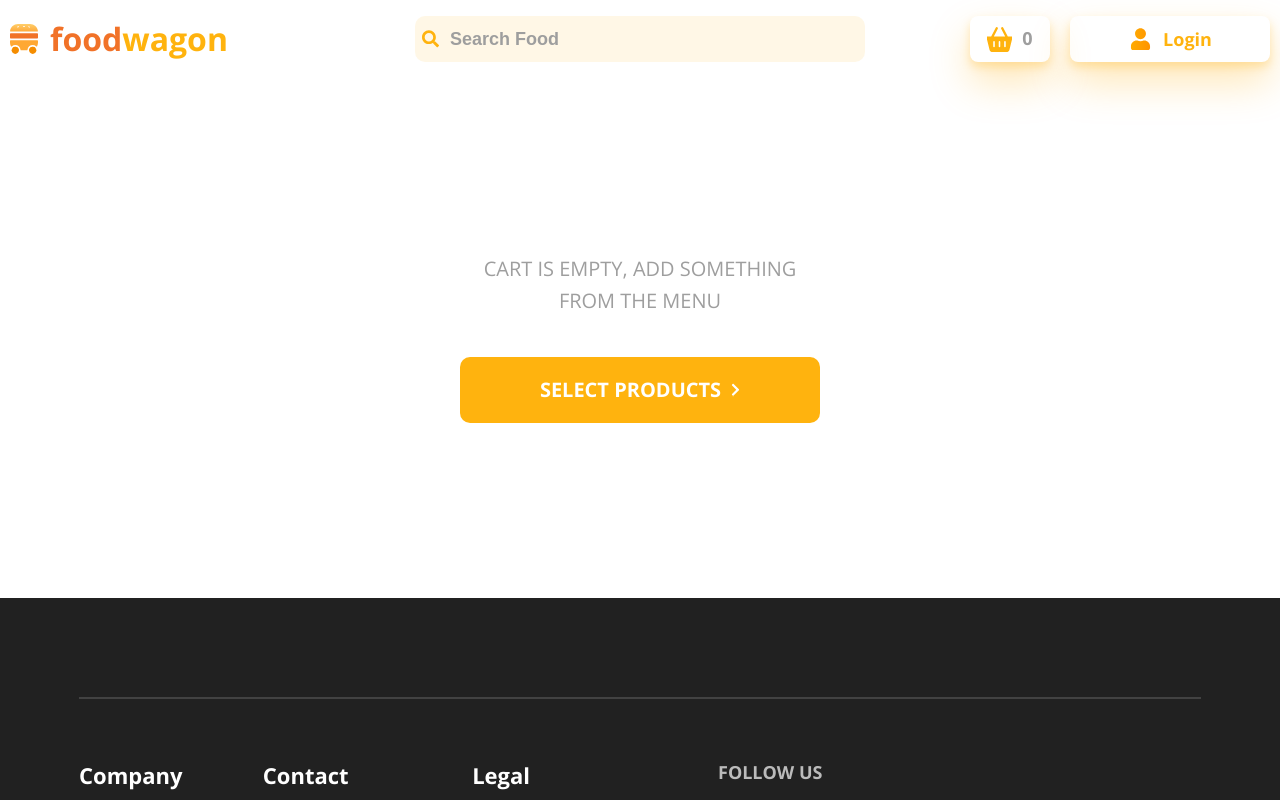
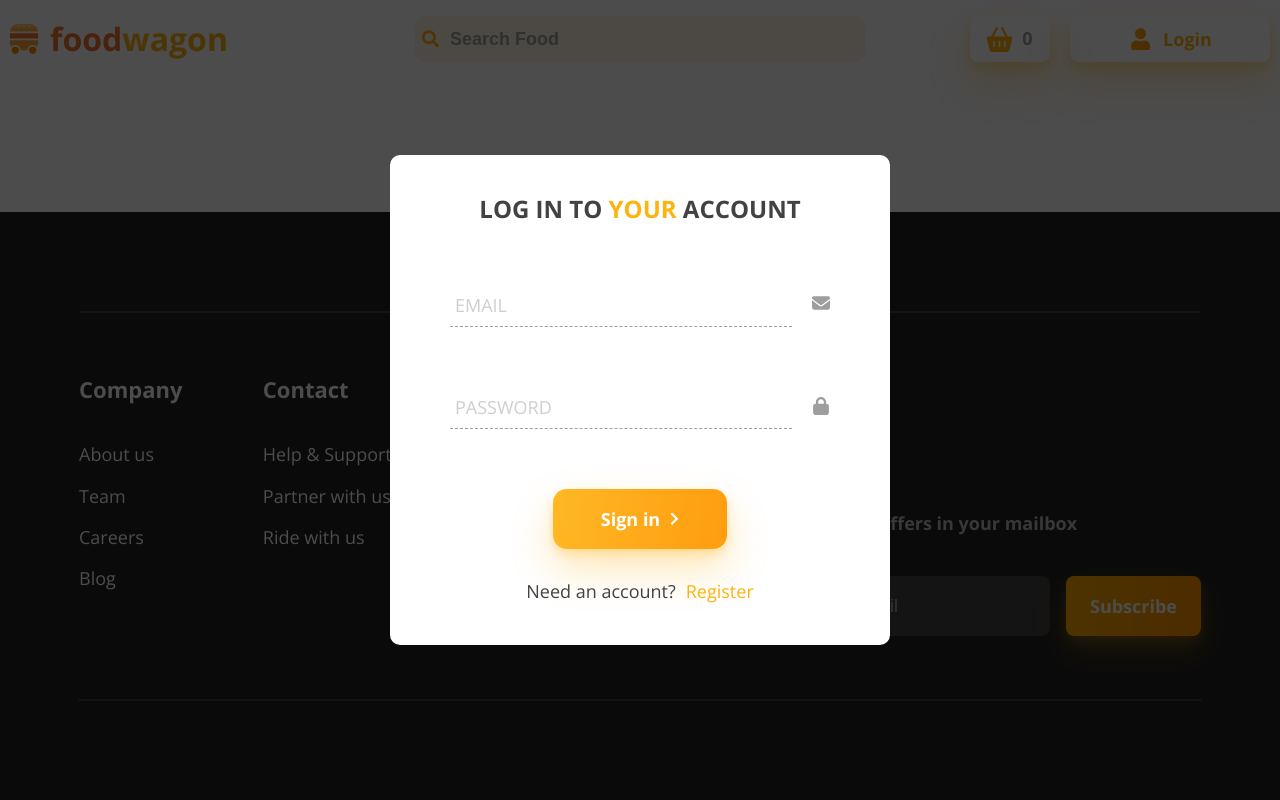
Before and after one commit to boby-boo/food_wagon, a React (Create React App) app: page /cart in a window 1280 px wide. Shown: the top 800 px of the page. Built offline with nearby package versions, Linux system fonts and the light colour scheme.

Commit message:
feat: added private route

```diff
--- a/food_wagon.json
+++ b/food_wagon.json
@@ -1955,5 +1955,11 @@
     }
   ],
   "users": [
+    {
+      "id": "ace51093-f3de-48e0-9902-3c1b193ab526",
+      "login": "volodymyr",
+      "email": "volodka.isyk.95@gmail.com",
+      "password": "volodymyr1"
+    }
   ]
 }
--- a/src/components/app/App.js
+++ b/src/components/app/App.js
@@ -12,7 +12,7 @@ const Footer = lazy(() => import('../footer/Footer'));
 const SearchedList = lazy(() => import('../searchedList/SearchedList')) ;
 const ProductItem = lazy(() => import('../productItem/ProductItem'));
 const Signup = lazy(() => import('../signup/Signup'));
-
+const PrivateRoute = lazy(() => import('../privateRoute/PrivateRoute'));
 
 const App = () => {
     return (
@@ -29,7 +29,11 @@ const App = () => {
                                     <Route index element={<RestaurantItemCard/>} />
                                     <Route path=':productId' element={<ProductItem />}/>
                                 </Route>
-                                <Route path='/cart' element={<Cart/>} />
+                                <Route path='/cart' element={
+                                    <PrivateRoute>
+                                        <Cart/>
+                                    </PrivateRoute>
+                                } />
                             </Routes>
                         </Suspense>
                     </main>
--- a/src/components/button/button.scss
+++ b/src/components/button/button.scss
@@ -1,6 +1,5 @@
 @import '../../style/variables.scss';
 @import '../../style/style.scss';
-
 
 .button {
     @extend .primary__button;
--- a/src/components/input/Input.js
+++ b/src/components/input/Input.js
@@ -20,7 +20,6 @@ const Input = ({ elementType, valueElement, handleChange, userData, icon }) => {
         }
     }, [valueElement])
 
-
     return (
         <div className='input__inner'>
             <div className='input__inner_elements'>
@@ -30,7 +29,7 @@ const Input = ({ elementType, valueElement, handleChange, userData, icon }) => {
                     onChange={handleChange}
                     value={valueElement || ''}
                     type={elementType}
-                    id={elementType}
+                    name={elementType}
                     className='input__field'
                     required />
             </div>
--- a/src/components/modalAuth/ModalAuth.js
+++ b/src/components/modalAuth/ModalAuth.js
@@ -1,27 +1,37 @@
-import React, { useState } from 'react';
+import React, { useState, useEffect } from 'react';
 
+import Input from '../input/Input';
+import Button from '../button/Button';
+import FoodWagonService from '../../services/FoodWagonService';
+import { useDispatch } from 'react-redux';
+import { userLogin, userLogout } from '../../reducers/userSlice';
 import { Link } from 'react-router-dom';
-import Input from '../input/Input';
-import FoodWagonService from '../../services/FoodWagonService';
 
 import './modalAuth.scss';
-import { useDispatch } from 'react-redux';
-import { userLogin, userLogout } from '../../reducers/userSlice';
 
 const ModalAuth = ({ toggleModalOpen }) => {
     const [userData, setUserData] = useState(JSON.parse(localStorage.getItem('user')) || '');
     const [isAuth, setIsAuth] = useState(JSON.parse(localStorage.getItem('user') ? true : false));
+    const [isLoginError, setIsLoginError] = useState(true);
 
     const { getUser } = FoodWagonService();
     const dispatch = useDispatch();
 
+    useEffect(() => {
+        const intervalId = setInterval(() => {
+            setIsLoginError(true)
+        }, 3000);
+
+        return () => clearInterval(intervalId);
+    }, [isLoginError]);
+
     const handleChange = (e) => {
-        const value = e.target.value,
-            target = e.target.id;
+        const   value = e.target.value,
+                name = e.target.name;
 
         setUserData({
             ...userData,
-            [target]: value,
+            [name]: value,
         });
     };
 
@@ -34,11 +44,12 @@ const ModalAuth = ({ toggleModalOpen }) => {
 
         if (res) {
             dispatch(userLogin(res));
-            setUserData({});
+            setUserData('');
             toggleModalOpen();
+            setIsLoginError(true);
             setIsAuth(true);
         } else {
-            return;
+            setIsLoginError(false);
         }
     };
 
@@ -54,6 +65,7 @@ const ModalAuth = ({ toggleModalOpen }) => {
     return (
         <div className='modal__auth'>
             <form className='form' onSubmit={onsubmitForm}>
+                {!isLoginError && <p className='modal__auth_error'>The user name and password provided do not correspond to any account at Food Wagon.</p>}
                 {isAuth ?
                     <h2>
                         <span>Your </span>account
@@ -100,15 +112,18 @@ const ModalAuth = ({ toggleModalOpen }) => {
                 />
                 {isAuth
                     ?
-                    <button
-                        onClick={logoutForm}
-                        className='restaurants__button primary__button'>
-                        Log out
-                    </button>
+                    <Button
+                        text='Log out'
+                        onclickFunction={logoutForm}
+                        isDisabled={false}
+                        classNameComponent='restaurants__button' />
                     :
-                    <button className='restaurants__button primary__button'>
-                        Sign in
-                    </button>
+                    <Button
+                        text='Sign in'
+                        onclickFunction={null}
+                        isDisabled={false}
+                        classNameComponent='restaurants__button'
+                        />
                 }
 
                 <div className='form__footer'>
--- a/src/components/modalAuth/modalAuth.scss
+++ b/src/components/modalAuth/modalAuth.scss
@@ -8,6 +8,11 @@
     width: 100%;
     height: 100%;
     z-index: 6;
+    &_error {
+        margin-bottom: 20px;
+        font-size: 16px;
+        text-align: center;
+    }
     &_overlay {
         position: fixed;
         top: 0;
--- /dev/null
+++ b/src/components/privateRoute/PrivateRoute.js
@@ -0,0 +1,25 @@
+import React, { useState } from 'react';
+import { useSelector } from 'react-redux';
+import { Link } from 'react-router-dom';
+import ModalAuth from '../modalAuth/ModalAuth';
+import './privateRoute.scss';
+
+const PrivateRoute = ({ children }) => {
+    const [isOpenModalWindow, setIsOpenModalWindow] = useState(true);
+    const user = useSelector(state => state.user.user);
+
+    return (
+        <>
+            {user.login ? {...children} : isOpenModalWindow && <ModalAuth toggleModalOpen={() => setIsOpenModalWindow(!isOpenModalWindow)}/>}
+            {!isOpenModalWindow &&
+                <div className='private__inner'>
+                    <p className='private__text'>
+                        You need <span onClick={() => setIsOpenModalWindow(true)}>authorization</span> or <span><Link to='/signup'>register</Link></span>
+                    </p>
+                </div>
+            }
+        </>
+    );
+};
+
+export default PrivateRoute;
--- /dev/null
+++ b/src/components/privateRoute/privateRoute.scss
@@ -0,0 +1,18 @@
+@import '../../style/variables.scss';
+
+.private {
+    &__inner {
+        max-width: 1000px;
+        margin: 10vh auto;
+        @include templateFont(28, 600, 1.2);
+        text-align: center;
+        text-transform: uppercase;
+    }
+    &__text {
+        span, a {
+            cursor: pointer;
+            color: $primary-color;
+            text-decoration: underline;
+        }
+    }
+}
--- a/src/components/signup/Signup.js
+++ b/src/components/signup/Signup.js
@@ -14,11 +14,11 @@ const Signup = () => {
 
     const handleChange = (e) => {
         const value = e.target.value,
-            target = e.target.id;
+            name = e.target.name;
 
         setUserData({
             ...userData,
-            [target]: value,
+            [name]: value,
         });
     };
 
```
